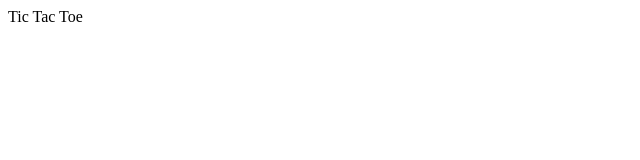
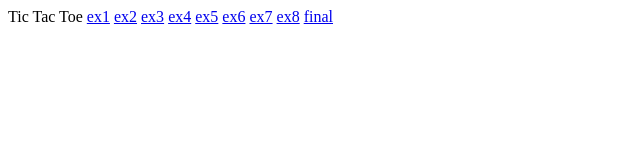
Before and after one commit to Razhel0311/razhel0311.github.io, a plain HTML site: page index.html in a window 1280 px wide. Shown: the whole page, without its empty margins (0-640 px from the left). Drawn offline with Linux system fonts and the light colour scheme.

Commit message:
added values for anchors

```diff
--- a/index.html
+++ b/index.html
@@ -1,11 +1,11 @@
 Tic Tac Toe
 
-<a href="src/ex1/ex1.html"></a>
-<a href="src/ex2/ex2.html"></a>
-<a href="src/ex3/ex3.html"></a>
-<a href="src/ex4/ex4.html"></a>
-<a href="src/ex5/ex5.html"></a>
-<a href="src/ex6/ex6.html"></a>
-<a href="src/ex7/ex7.html"></a>
-<a href="src/ex8/ex8.html"></a>
-<a href="src/final/ex1.html"></a>
+<a href="src/ex1/ex1.html">ex1</a>
+<a href="src/ex2/ex2.html">ex2</a>
+<a href="src/ex3/ex3.html">ex3</a>
+<a href="src/ex4/ex4.html">ex4</a>
+<a href="src/ex5/ex5.html">ex5</a>
+<a href="src/ex6/ex6.html">ex6</a>
+<a href="src/ex7/ex7.html">ex7</a>
+<a href="src/ex8/ex8.html">ex8</a>
+<a href="src/final/ex1.html">final</a>
```
